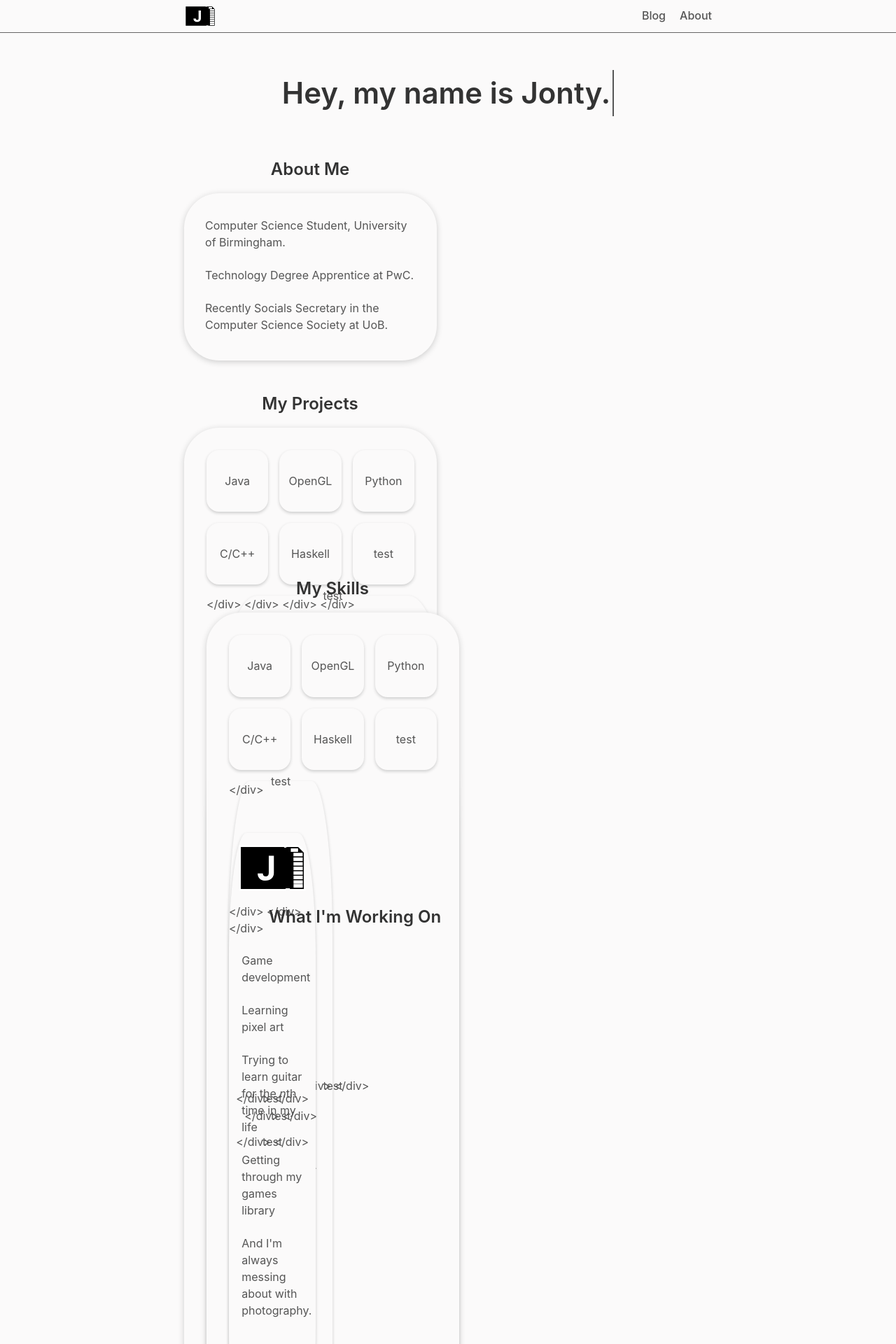
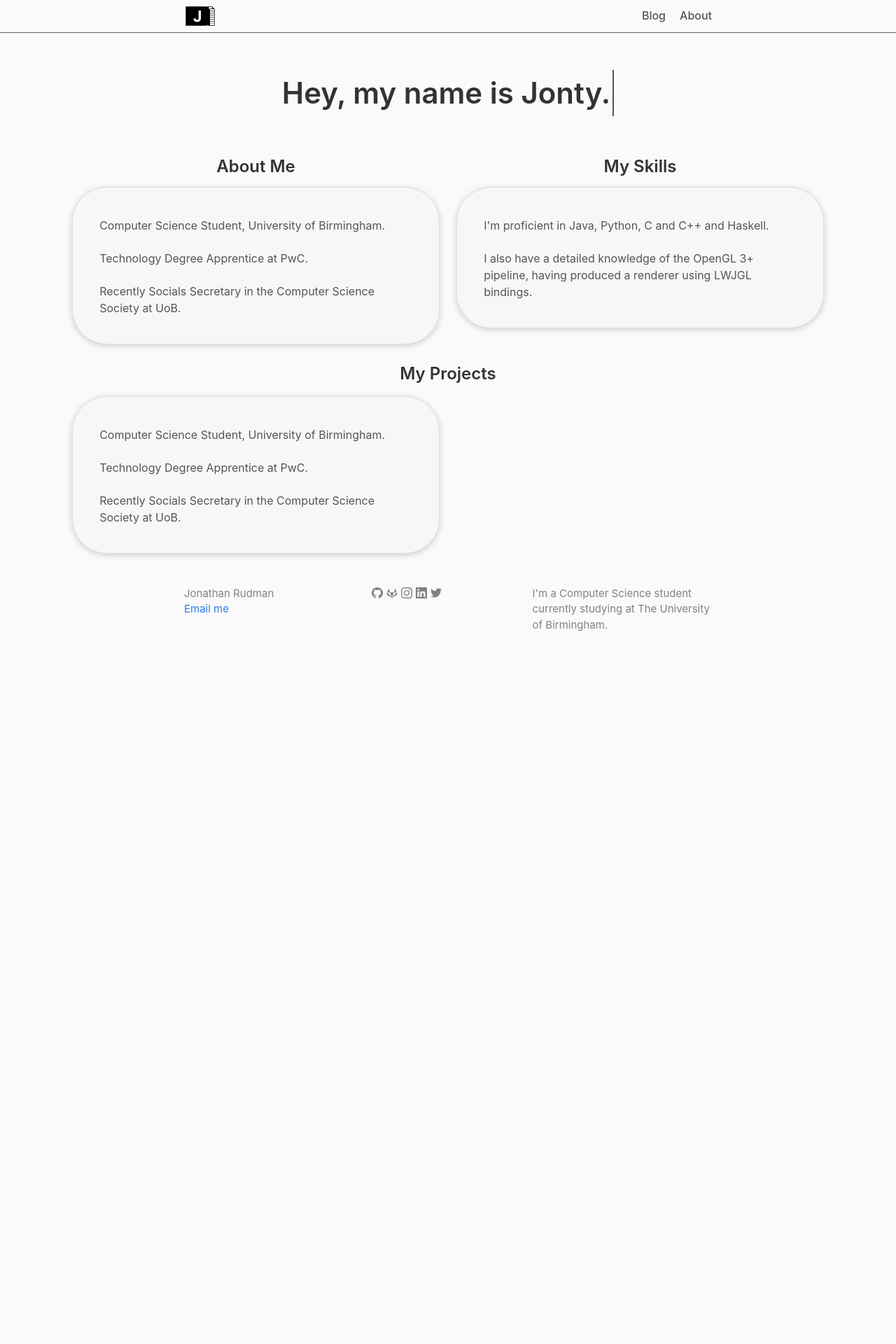
Before and after one commit to JontySR/JontySR.github.io, a Jekyll site: the page built from index.md, in a window 1280 px wide. Shown: the top 1920 px of the page at 70% size. Built offline with Jekyll 4.4.1, drawn with Linux system fonts in a browser that asks for light colours; some web fonts are replaced; Markdown is read by kramdown in place of the engine named in the settings; after the commit the page ends 962 px from its top, so only the background shows below that.

Commit message:
Layout changes and making the about page more dynamic

```diff
--- /dev/null
+++ b/_data/about.yml
@@ -0,0 +1,8 @@
+motd: Hey, my name is Jonty.
+aboutme:
+  - Computer Science Student, University of Birmingham.
+  - Technology Degree Apprentice at PwC.
+  - Recently Socials Secretary in the Computer Science Society at UoB.
+skills:
+  - I'm proficient in Java, Python, C and C++ and Haskell.
+  - I also have a detailed knowledge of the OpenGL 3+ pipeline, having produced a renderer using LWJGL bindings.
--- /dev/null
+++ b/_layouts/about.html
@@ -0,0 +1,46 @@
+---
+layout: default-wide
+---
+
+{{ content }}
+
+<h1 class="name-title">{{ site.data.about.motd }}<div class="blinking-cursor"></div></h1>
+
+<div class="row" style="margin-top:-3.5em">
+    <div class="col">
+    <div class="col-elem">
+    <h2 class="card-heading">About Me</h2>
+    <div class="card">
+        <div class="card-content">
+            {% for para in site.data.about.aboutme %}
+            <p>{{ para }}</p>
+            {% endfor %}
+        </div>
+    </div>
+    </div>
+    </div>
+    <div class="col">
+    <div class="col-elem">
+    <h2 class="card-heading">My Skills</h2>
+    <div class="card">
+        <div class="card-content">
+            {% for para in site.data.about.skills %}
+            <p>{{ para }}</p>
+            {% endfor %}
+        </div>
+    </div>
+    </div>
+    </div>
+</div>
+<h2 class="card-heading" style="margin-top:1em">My Projects</h2>
+<div class="row" style="margin-top:-3em">
+    <div class="row-elem">
+    <div class="card">
+        <div class="card-content">
+            {% for para in site.data.about.aboutme %}
+            <p>{{ para }}</p>
+            {% endfor %}
+        </div>
+    </div>
+    </div>
+</div>
--- /dev/null
+++ b/_layouts/default-wide.html
@@ -0,0 +1,20 @@
+<!DOCTYPE html>
+<html lang="{{ page.lang | default: site.lang | default: "en" }}">
+
+  {%- include head.html -%}
+
+  <body>
+
+    {%- include header.html -%}
+
+    <main class="page-content" aria-label="Content">
+      <div class="wrapper-wide">
+        {{ content }}
+      </div>
+    </main>
+
+    {%- include footer.html -%}
+
+  </body>
+
+</html>
--- a/_sass/minima.scss
+++ b/_sass/minima.scss
@@ -19,7 +19,8 @@ $colors:(
   text: #555,
   text-light:       #3f3f3f,
   background: #fbfafa,
-  background-alt: #fbfafa,
+  background-alt: #f8f7f7,
+  card-border: #e1e1e1,
   shadow: #ccc,
   code: #eef,
   brand:      #2a7ae2,
@@ -38,7 +39,8 @@ $colors-dark:(
   text: #dbdada,
   text-light:       #3f3f3f,
   background: #131313,
-  background-alt: #141414,
+  background-alt: #191919,
+  card-border: #343434,
   shadow: #000,
   code: #3f3f3f,
   brand:      #3a8af2,
@@ -55,6 +57,7 @@ $table-text-align: left !default;
 
 // Width of the content area
 $content-width:    50em !default;
+$content-width-wide:    70em !default;
 
 $on-palm:          45em !default;
 $on-laptop:        50em !default;
--- a/_sass/minima/_base.scss
+++ b/_sass/minima/_base.scss
@@ -222,6 +222,23 @@ pre {
   }
 }
 
+.wrapper-wide {
+  max-width: -webkit-calc(#{$content-width-wide} - (#{$spacing-unit}));
+  max-width:         calc(#{$content-width-wide} - (#{$spacing-unit}));
+  margin-right: auto;
+  margin-left: auto;
+  padding-right: $spacing-unit / 2;
+  padding-left: $spacing-unit / 2;
+  @extend %clearfix;
+
+  @media screen and (min-width: $on-large) {
+    max-width: -webkit-calc(#{$content-width-wide} - (#{$spacing-unit} * 2));
+    max-width:         calc(#{$content-width-wide} - (#{$spacing-unit} * 2));
+    padding-right: $spacing-unit;
+    padding-left: $spacing-unit;
+  }
+}
+
 
 
 /**
--- a/_sass/minima/_layout.scss
+++ b/_sass/minima/_layout.scss
@@ -313,12 +313,12 @@
   padding: 0 0 0 0;
   display: grid;
   grid-template-columns: 1fr;
-  gap: 5rem;
+  // gap: 5rem;
   height: min-content;
   margin-bottom: 3.5rem;
 
   @media screen and (min-width: $on-medium) {
-    gap: 6rem;
+    // gap: 6rem;
     margin-bottom: 0;
   }
 }
@@ -330,34 +330,42 @@
   gap: 1rem;
 }
 
-.col > .card {
+.col-elem > .card {
   background-color: getColor(background-alt);
   border-radius: 50px;
+  border-width: 1px;
+  border-style: solid;
+  border-color: getColor(card-border);
   box-shadow: 0 2px 8px 0 getColor(shadow);
   transition: 0.3s;
-  width: 337px;
+  min-width: 337px;
   margin-left: auto;
   margin-right: auto;
   height: min-content;
+  overflow: hidden;
 
   @media screen and (min-width: $on-large) {
-    width: 361px;
+    min-width: 361px;
     margin-top: 0;
     margin-left: 0;
     margin-right: 0;
   }
 }
 
-.row > .card {
+.row-elem > .card {
   background-color: getColor(background-alt);
   border-radius: 50px;
+  border-width: 1px;
+  border-style: solid;
+  border-color: getColor(card-border);
   box-shadow: 0 2px 8px 0 getColor(shadow);
   transition: 0.3s;
   margin-top: 80px;
-  width: 361px;
+  min-width: 337px;
   margin-left: auto;
   margin-right: auto;
   height: min-content;
+  overflow: hidden;
 
   @media screen and (min-width: $on-large) {
     margin-top: 0;
@@ -366,33 +374,15 @@
   }
 }
 
-.row > .card-inner {
-  background-color: getColor(background);
-  border-radius: 20%;
-  box-shadow: 0 2px 4px 0 getColor(shadow);
-  transition: 0.3s;
-}
-
-.row > .card-inner::after {
-  content: "";
-  padding-bottom: 100%;
-  display: inline-block;
-  vertical-align: top;
+.card > img {
+  object-fit: cover;
+  margin: 0;
+  width: 300%;
 }
 
 .card > .card-content {
   padding: 1rem .75rem;
   margin: 5% 5% 0 5%;
-}
-
-.card > .inner-wrapper {
-  padding: 1rem;
-  margin: 0;
-}
-
-.card > img {
-  position: absolute;
-  width: 10%;
 }
 
 .card-text {
@@ -413,11 +403,5 @@
 }
 
 .card-heading {
-  position: absolute;
-  margin-top: -3.5rem;
-
-  > svg text {
-    font: 600 $base-font-size*1.5 $base-font-family;
-    fill: getColor(heading);
-  }
+  text-align: center;
 }
--- a/index.md
+++ b/index.md
@@ -1,176 +1,5 @@
 ---
 title: About
-layout: default
+layout: about
 permalink: "/"
 ---
-
-<!-- <img src="favicon.ico" alt="Picture of me" style="width:130px;border-radius:50%;margin-left:20px;"/> -->
-<h1 class="name-title">Hey, my name is Jonty.<div class="blinking-cursor"></div></h1>
-
-<div class="row" id="row">
-    <div class="col">
-    <div class="card">
-        <div class="card-heading">
-        <svg width="360" height="50">
-            <text x="180" y="30" text-anchor="middle">About Me</text>
-        </svg>
-        </div>
-        <div class="card-content">
-        <p>Computer Science Student, University of Birmingham.</p>
-        <p>Technology Degree Apprentice at PwC.</p>
-        <p>Recently Socials Secretary in the Computer Science Society at UoB.</p>
-        </div>
-    </div>
-    <div class="card">
-        <div class="card-heading">
-        <svg width="360" height="50">
-            <text x="180" y="30" text-anchor="middle">My Projects</text>
-        </svg>
-        </div>
-        <div class="inner-wrapper">
-        <div class="row">
-            <div class="card-inner">
-            <div class="card-text">
-                <p>Java</p>
-            </div>
-            </div>
-            <div class="card-inner">
-            <div class="card-text">
-                <p>OpenGL</p>
-            </div>
-            </div>
-            <div class="card-inner">
-            <div class="card-text">
-                <p>Python</p>
-            </div>
-            </div>
-        </div>
-        <div class="row">
-            <div class="card-inner">
-            <div class="card-text">
-                <p>C/C++</p>
-            </div>
-            </div>
-            <div class="card-inner">
-            <div class="card-text">
-                <p>Haskell</p>
-            </div>
-            </div>
-            <div class="card-inner">
-            <div class="card-text">
-                <p>test</p>
-            </div>
-            </div>
-        </div>
-        <div class="row">
-            <div class="card-inner">
-            <div class="card-text">
-                <p>test<p>
-            </div>
-            </div>
-            <div class="card-inner">
-            <div class="card-text">
-                <p>test<p>
-            </div>
-            </div>
-            <div class="card-inner">
-            <div class="card-text">
-                <p>test</p>
-            </div>
-            </div>
-        </div>
-        </div>
-    </div>
-    </div>
-    <div class="col">
-    <div class="card">
-        <div class="card-heading">
-        <svg width="360" height="50">
-            <text x="180" y="30" text-anchor="middle">My Skills</text>
-        </svg>
-        </div>
-        <div class="inner-wrapper">
-        <div class="row">
-            <div class="card-inner">
-            <div class="card-text">
-                <p>Java</p>
-            </div>
-            </div>
-            <div class="card-inner">
-            <div class="card-text">
-                <p>OpenGL</p>
-            </div>
-            </div>
-            <div class="card-inner">
-            <div class="card-text">
-                <p>Python</p>
-            </div>
-            </div>
-        </div>
-        <div class="row">
-            <div class="card-inner">
-            <div class="card-text">
-                <p>C/C++</p>
-            </div>
-            </div>
-            <div class="card-inner">
-            <div class="card-text">
-                <p>Haskell</p>
-            </div>
-            </div>
-            <div class="card-inner">
-            <div class="card-text">
-                <p>test</p>
-            </div>
-            </div>
-        </div>
-        <div class="row">
-            <div class="card-inner">
-            <div class="card-text">
-                <p>test<p>
-            </div>
-            </div>
-            <div class="card-inner">
-            <div class="card-text">
-                <p>test<p>
-            </div>
-            </div>
-            <div class="card-inner">
-            <div class="card-text">
-                <p>test</p>
-            </div>
-            </div>
-        </div>
-        <div class="row">
-            <div class="card-inner">
-            <div class="card-text">
-                <p>test<p>
-            </div>
-            </div>
-            <div class="card-inner">
-            <div class="card-text">
-                <p>test<p>
-            </div>
-            </div>
-            <div class="card-inner">
-                <img src="/sd-card-logo.svg" alt="Site logo"/>
-            </div>
-        </div>
-        </div>
-    </div>
-    <div class="card">
-        <div class="card-heading">
-        <svg width="360" height="50">
-            <text x="180" y="30" text-anchor="middle">What I'm Working On</text>
-        </svg>
-        </div>
-        <div class="card-content">
-            <p>Game development</p>
-            <p>Learning pixel art</p>
-            <p>Trying to learn guitar for the <i>n</i>th time in my life</p>
-            <p>Getting through my games library</p>
-            <p>And I'm always messing about with photography.</p>
-        </div>
-    </div>
-    </div>
-</div>
```
